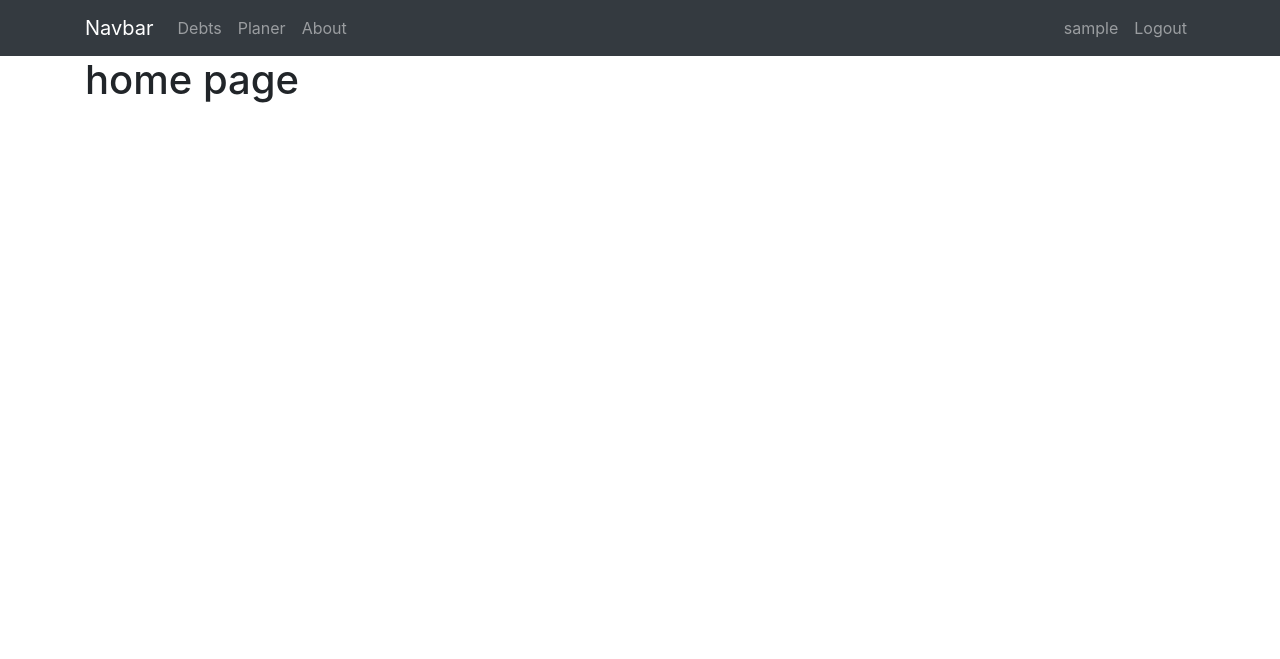
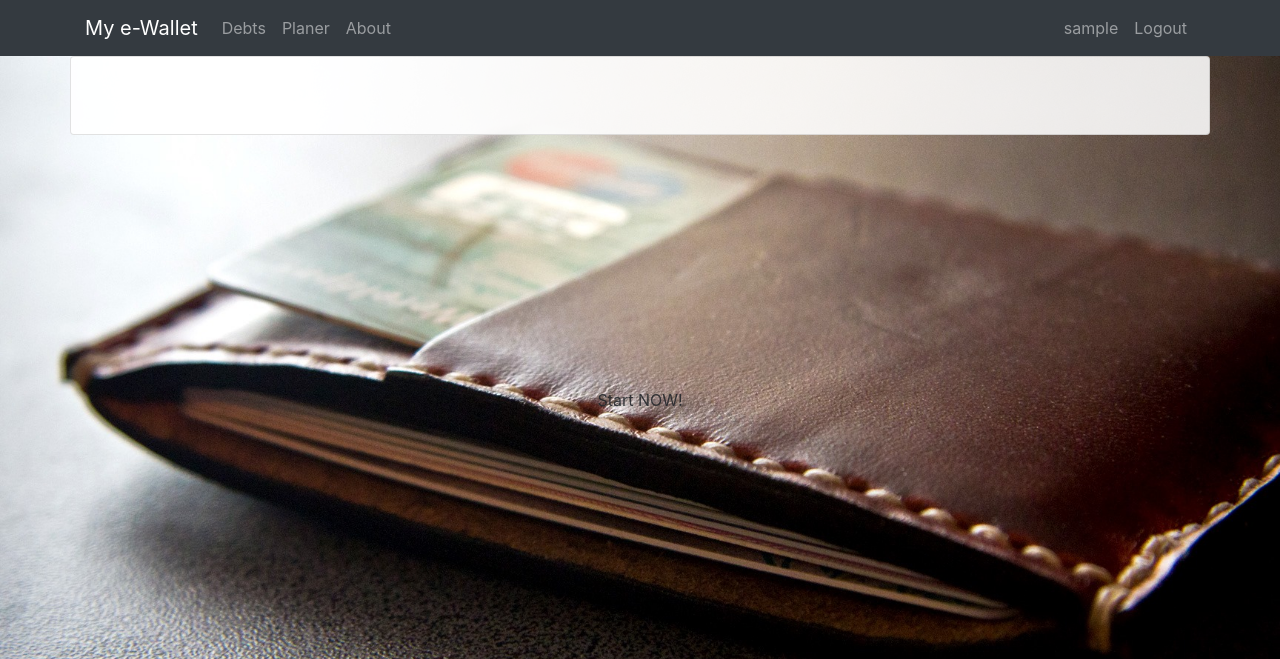
Before and after one commit to zygmuntdzwigon/PAI, a Django app: page / in a window 1280 px wide. Shown: the top 659 px of the page. Run offline with Django 3.2, Linux system fonts and the light colour scheme; the visitor is signed in with stand-in values (Sample User, id 1); some libraries are stand-ins or nearby versions.

Commit message:
front :(

```diff
--- a/my_e_wallet/debt/static/debt/style.css
+++ b/my_e_wallet/debt/static/debt/style.css
@@ -1,9 +1,49 @@
-.container {
-    text-align: center;
-    align-items: center;
+body {
+    height: 100%;
+    display: grid;
 }
 
-.logo {
-    width: 50%;
-    height: 50%;
+.bg {
+    background-image: url('test.jpg');
+    background-size: 100%, 100%;
+    background-repeat: no-repeat;
+    background-attachment: fixed;
+    background-size: cover;
+    background-position: center;
 }
+@media only screen and (max-width: 700px){
+    .bg{
+
+    }
+
+    .card {
+        padding-top: 1%;
+        padding-bottom: 1%;
+    }
+}
+
+.centered {
+    position: fixed;
+    top: 50%;
+    left: 50%;
+    /* bring your own prefixes */
+    transform: translate(-50%, -50%);
+  }
+
+/* change to start button or sth */
+.btnn {
+    background-color: black;
+    color: white;
+    border-width: 2px;
+    border-color: white;
+    min-width: 300px;
+    min-height: 35px;
+    position: relative;
+    z-index: 0;
+}
+
+.card {
+    padding-top: 3%;
+    padding-bottom: 3%;
+    opacity: 0.88;
+}
--- a/my_e_wallet/debt/templates/debt/about.html
+++ b/my_e_wallet/debt/templates/debt/about.html
@@ -1,4 +1,4 @@
 {% extends "debt/base.html" %}
 {% block content %}
-    <h1>about page</h1>
+    <h1>About page</h1>>
 {% endblock content %}
--- a/my_e_wallet/debt/templates/debt/base.html
+++ b/my_e_wallet/debt/templates/debt/base.html
@@ -11,9 +11,11 @@
 
     <script src="https://kit.fontawesome.com/3fc9b1edbd.js" crossorigin="anonymous"></script>
 
-    <title>Hello, world!</title>
+    <link rel="stylesheet" type="text/css" href="{% static 'debt/style.css' %}">
+
+    <title>My e-Wallet</title>
   </head>
-  <body>
+  <body class="bg">
     <!-- NAVBAR IMBA -->
     <nav class="navbar navbar-expand-lg navbar-dark bg-dark">
 
@@ -26,22 +28,22 @@
 
         <ul class="navbar-nav mr-auto">
           <li class="nav-item">
-            <a class="navbar-brand" href="#">Navbar</a>
+            <a class="navbar-brand" href="{% url 'debt-home' %}">My e-Wallet</a>
           </li>
           {% if user.is_authenticated %}
           <li class="nav-item">
-            <a class="nav-link" href="#">Debts</a>
+            <a class="nav-link" href="{% url 'debts' %}">Debts</a>
           </li>
           <li class="nav-item">
             <a class="nav-link" href="#">Planer</a>
           </li>
           {% else %}
           <li class="nav-item">
-            <a class="nav-link" href="#">Home <span class="sr-only">(current)</span></a>
+            <a class="nav-link" href="{% url 'debt-home' %}">Home <span class="sr-only">(current)</span></a>
           </li>
           {% endif %}
           <li class="nav-item">
-            <a class="nav-link" href="#">About</a>
+            <a class="nav-link" href="{% url 'debt-about' %}">About</a>
           </li>
         </ul>
 
@@ -66,7 +68,7 @@
     </nav>
 
     <!-- CONTENT -->
-    <div class="container">
+    <div class="container card">
       {% if messages %}
         {% for message in messages %}
           <div class="allert alert-{{ message.tags }}">
--- a/my_e_wallet/debt/templates/debt/home.html
+++ b/my_e_wallet/debt/templates/debt/home.html
@@ -1,4 +1,4 @@
 {% extends "debt/base.html" %}
 {% block content %}
-    <h1>home page</h1>
+    <div class="btn centered">Start NOW!</div>
 {% endblock content %}
```
Also changed, not shown: my_e_wallet/debt/static/debt/test.jpg (renamed from my_e_wallet/test.jpg).
